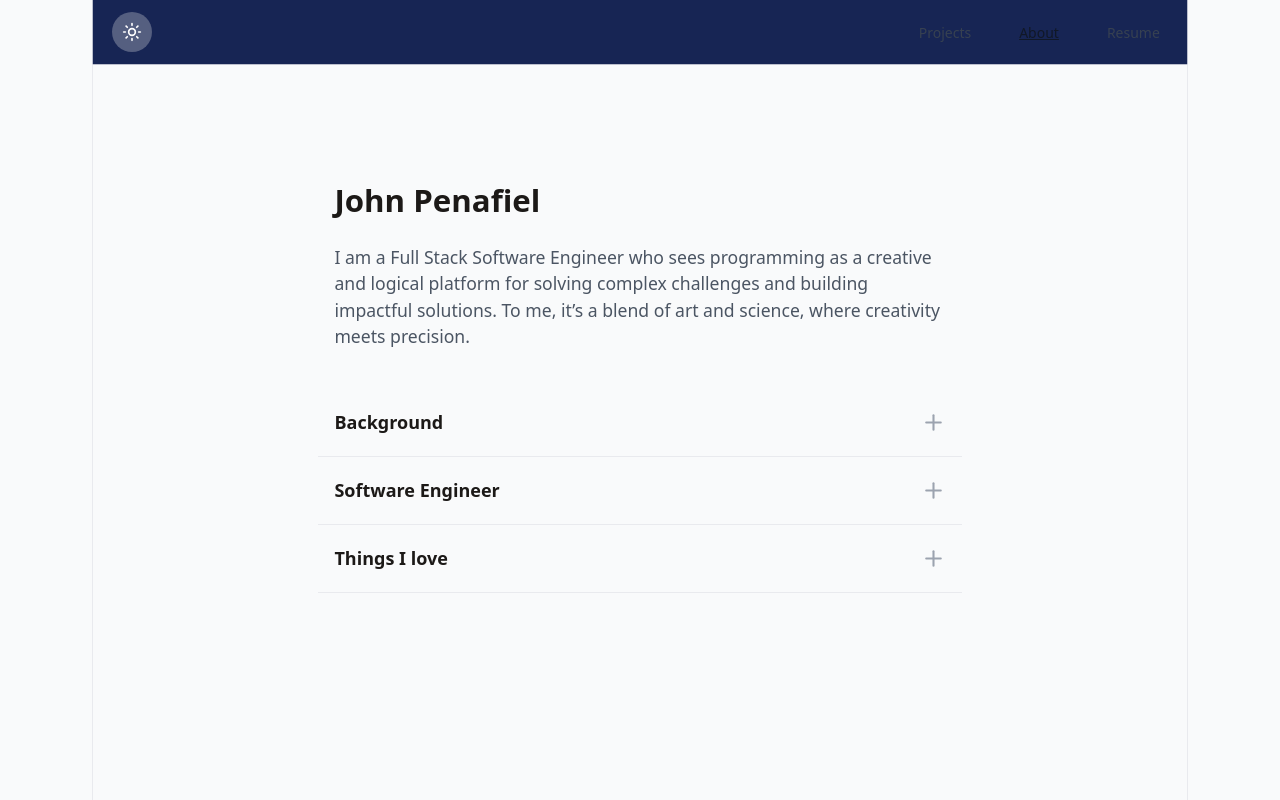
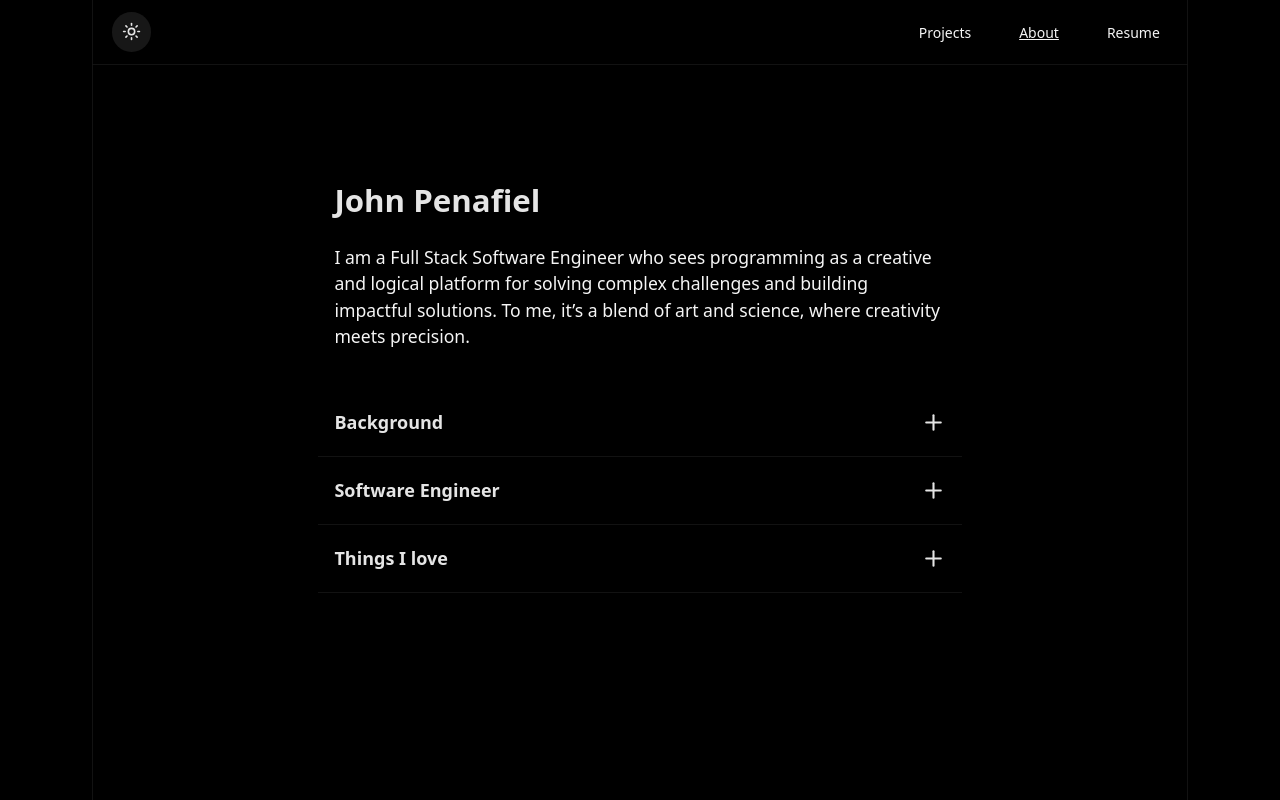
Before and after one commit to johnjohnpenafiel/Portfolio, a Next.js app: page /about in a window 1280 px wide. Both pictures are taken after a click on the icon 132 px from the left and 32 px from the top of the page. Shown: the top 800 px of the page. Built offline with nearby package versions, Linux system fonts and the light colour scheme.

Commit message:
add dark mode

```diff
--- a/app/about/components/AboutCard.tsx
+++ b/app/about/components/AboutCard.tsx
@@ -12,14 +12,16 @@ const AboutCard = ({ title, content }: Props) => {
   const [isOpen, setIsOpen] = useState(false);
 
   return (
-    <div className="py-5 || border-b border-gray-200/80">
+    <div className="py-5 || border-b border-gray-200/80 dark:border-neutral-900/80">
       <button
         onClick={() => setIsOpen(!isOpen)}
         className="flex w-full justify-between items-center px-4"
       >
-        <span className="text-lg font-semibold text-stone-900">{title}</span>
+        <span className="text-lg font-semibold text-stone-900 dark:text-neutral-200">
+          {title}
+        </span>
         <span
-          className={`text-gray-400 text-xl md:text-2xl transition-transform duration-500 ${
+          className={`text-gray-400 dark:text-neutral-200 text-xl md:text-2xl transition-transform duration-500 ${
             isOpen && "rotate-45"
           }`}
         >
@@ -27,7 +29,7 @@ const AboutCard = ({ title, content }: Props) => {
         </span>
       </button>
       <div
-        className={`grid overflow-hidden transition-all duration-300 ease-in-out text-slate-600 ${
+        className={`grid overflow-hidden transition-all duration-300 ease-in-out text-slate-600 dark:text-neutral-100 ${
           isOpen ? "grid-rows-[1fr] pt-3" : "grid-rows-[0fr] delay-75"
         }`}
       >
--- a/app/about/page.tsx
+++ b/app/about/page.tsx
@@ -5,13 +5,13 @@ import { aboutInfo } from "@/data";
 
 const About = () => {
   return (
-    <div className="min-h-screen flex -mt-[64px] || bg-[#f9fafb]">
+    <div className="min-h-screen flex -mt-[64px] || bg-[#f9fafb] dark:bg-black">
       <section className="md:mx-[17%]">
         <div className="flex flex-col m-10 mt-28 md:mt-44 px-4">
-          <h1 className="text-3xl font-semibold text-stone-900">
+          <h1 className="text-3xl font-semibold text-stone-900 dark:text-neutral-200">
             John Penafiel
           </h1>
-          <p className="pt-5 || text-gray-600 text-md font-light">
+          <p className="pt-5 || text-gray-600 text-md font-light dark:text-neutral-100">
             I am a Full Stack Software Engineer who sees programming as a
             creative and logical platform for solving complex challenges and
             building impactful solutions. To me, it’s a blend of art and
--- a/app/globals.css
+++ b/app/globals.css
@@ -4,9 +4,9 @@
 
 /* Kodchasan Font */
 
-body {
+/* body {
   background-color: rgb(249, 250, 251);
-}
+} */
 
 @font-face {
   font-family: "Kodchasan";
--- a/app/layout.tsx
+++ b/app/layout.tsx
@@ -29,15 +29,15 @@ export default function RootLayout({
   return (
     <html lang="en" suppressHydrationWarning>
       <body
-        className={`${geistSans.variable} ${geistMono.variable} antialiased`}
+        className={`${geistSans.variable} ${geistMono.variable} antialiased dark:bg-black bg-lightBackground`}
       >
         <main className="lg:mx-[7.2%]">
-          <div className="fixed inset-y-[-100vh] left-[7.2%] w-px lg:bg-gray-200/80 z-50"></div>
-          <div className="fixed inset-y-[-100vh] right-[7.2%] w-px lg:bg-gray-200/80 z-50"></div>
+          <div className="fixed inset-y-[-100vh] left-[7.2%] w-px lg:bg-gray-200/80 dark:lg:bg-neutral-900/80 z-50"></div>
+          <div className="fixed inset-y-[-100vh] right-[7.2%] w-px lg:bg-gray-200/80 dark:lg:bg-neutral-900/80 z-50"></div>
 
-          <div className="fixed inset-y-0 left-[28.5%] w-px border-r border-dashed border-neutral-200/40 -z-10"></div>
-          <div className="fixed inset-y-0 left-[50%] w-px border-r border-dashed border-neutral-200/40 -z-10"></div>
-          <div className="fixed inset-y-0 left-[71.5%] w-px border-r border-dashed border-neutral-200/40 -z-10"></div>
+          <div className="fixed inset-y-0 left-[28.5%] w-px border-r border-dashed border-neutral-200/40 dark:border-neutral-800/40 -z-10"></div>
+          <div className="fixed inset-y-0 left-[50%] w-px border-r border-dashed border-neutral-200/40 dark:border-neutral-800/40 -z-10"></div>
+          <div className="fixed inset-y-0 left-[71.5%] w-px border-r border-dashed border-neutral-200/40 dark:border-neutral-800/40 -z-10"></div>
           <Providers>
             <Navbar />
             {children}
--- a/app/page.tsx
+++ b/app/page.tsx
@@ -9,13 +9,13 @@ function Home() {
         <Hero />
       </section>
       {/* ----- PROJECT SECTION ----- */}
-      <section className="flex flex-col h-44 items-center justify-center || bg-[#f9fafb] dark:bg-blue-900">
-        <div className="border-b w-8 border-gray-500"></div>
-        <div className="text-xl md:text-2xl text-stone-800 font-medium mb-2">
-          Projects
+      <section>
+        <div className="flex flex-col h-44 items-center justify-center || bg-[#f9fafb] dark:bg-black">
+          <div className="border-b w-8 border-gray-400"></div>
+          <p className="text-xl md:text-2xl text-stone-800 dark:text-neutral-200 font-medium mb-3">
+            Projects
+          </p>
         </div>
-      </section>
-      <section>
         <ProjectSection />
       </section>
     </div>
--- a/app/projects/[projectId]/page.tsx
+++ b/app/projects/[projectId]/page.tsx
@@ -46,7 +46,7 @@ const Projects = () => {
   }, []);
 
   return (
-    <div className="min-h-screen -mt-[64px] bg-[#f9fafb]">
+    <div className="min-h-screen -mt-[64px] bg-[#f9fafb] dark:bg-black">
       <div className="flex flex-col xl:flex-row w-full h-full pt-28 md:pt-40 md:pb-10">
         {/* ----- PROJECT DATA SECTION ------ */}
         <div className="xl:w-1/2 mx-10 md:ml-16">
@@ -55,19 +55,23 @@ const Projects = () => {
             {project?.name}
           </div>
           {/* TITLE */}
-          <div className=" text-md md:text-2xl xl:text-3xl font-black text-stone-800">
+          <div className=" text-md md:text-2xl xl:text-3xl font-black text-stone-800 dark:text-neutral-300">
             {project?.title}
           </div>
           {/* DESCRIPTION */}
-          <div className="mt-4 mb-8 font-light text-sm md:text-base lg:text-md text-pretty">
+          <div className="mt-4 mb-8 font-light text-sm md:text-base lg:text-md text-pretty dark:text-neutral-200">
             {project?.description}
           </div>
           {/* DETAILS */}
           <div className="mt-4 text-pretty">
             {project?.details.map((detail) => (
               <div key={detail.name} className="flex text-xm md:text-sm mb-1">
-                <p className="mr-1 font-semibold">{detail.name}</p>
-                <p>{detail.description}</p>
+                <p className="mr-1 font-semibold dark:text-neutral-400">
+                  {detail.name}
+                </p>
+                <p className="dark:text-neutral-100 dark:font-normal">
+                  {detail.description}
+                </p>
               </div>
             ))}
           </div>
@@ -82,8 +86,9 @@ const Projects = () => {
                   href={link.url}
                   target="_blank"
                   rel="noopener noreferrer"
-                  className={`flex items-center text-sm text-stone-500 border-2 rounded-md md:border-none ${
-                    link.url && "hover:text-stone-700"
+                  className={`flex items-center text-sm text-stone-500 dark:text-neutral-400 border-2 rounded-md md:border-none ${
+                    link.url &&
+                    "hover:text-stone-700 dark:hover:text-neutral-200"
                   }`}
                 >
                   <div className="flex m-2">
--- a/components/Navbar.tsx
+++ b/components/Navbar.tsx
@@ -39,20 +39,11 @@ const Navbar = () => {
   ];
 
   return (
-    <nav className="relative py-3 px-7 md:px-5 || border-b border-gray-200/80 bg-[#f9fafb] dark:bg-blue-950">
+    <nav className="relative py-3 px-7 md:px-5 || border-b border-gray-200/80 dark:border-neutral-900/80 bg-[#f9fafb] dark:bg-black">
       <div className="flex items-center justify-between h-[40px]">
-        {/* PARALLAX UI LOGO */}
-        <div className="bg-neutral-200/30 hover:bg-neutral-300/30 rounded-full w-10 h-10 items-center justify-center flex">
-          <ThemeSwitch />
-        </div>
-        {/* <Link href="/">
-          <Image
-            src="/images/Logo.svg"
-            width={40}
-            height={40}
-            alt="Picture of the author"
-          />
-        </Link> */}
+        {/* LIGHT/DARK SWITCH BUTTON */}
+        <ThemeSwitch />
+
         {/* MOBILE MENU BUTTON */}
         <button
           className="flex pt-[4px] md:hidden"
@@ -80,7 +71,7 @@ const Navbar = () => {
                 href={menuItem.href}
                 target={menuItem.target}
                 rel={menuItem.rel}
-                className={`text-gray-700 hover:text-gray-900 ${
+                className={`text-gray-700 dark:text-neutral-100 hover:text-gray-900 dark:hover:text-neutral-400 ${
                   menuItem.active && "underline decoration-1 text-gray-900"
                 }`}
               >
@@ -93,7 +84,7 @@ const Navbar = () => {
 
       {/* MOBILE MENU */}
       <ul
-        className={`absolute flex flex-col left-0 w-full md:hidden items-center space-y-5 py-14 || bg-[#f9fafb] border-b border-gray-200/80 transition-transform origin-top duration-500 ease-in-out
+        className={`absolute flex flex-col left-0 w-full md:hidden items-center space-y-5 py-14 || bg-[#f9fafb] dark:bg-black border-b border-gray-200/80 dark:border-neutral-900/80 transition-transform origin-top duration-500 ease-in-out
            ${
              isMenuOpen
                ? "scale-y-100 pointer-events-auto"
@@ -107,7 +98,7 @@ const Navbar = () => {
               target={menuItem.target}
               rel={menuItem.rel}
               onClick={() => setIsMenuOpen(!isMenuOpen)}
-              className={`text-gray-700 hover:text-gray-900 text-2xl transition-opacity ease-in-out
+              className={`text-gray-700 dark:text-neutral-100 hover:text-gray-900 dark:hover:text-neutral-400 text-2xl transition-opacity ease-in-out
                 ${menuItem.active && "underline text-gray-900"}
                 ${
                   isMenuOpen
--- a/components/ThemeSwitch.tsx
+++ b/components/ThemeSwitch.tsx
@@ -26,13 +26,18 @@ export default function ThemeSwitch() {
     );
 
   if (resolvedTheme === "dark") {
-    return <LuSun className="text-xl" onClick={() => setTheme("light")} />;
+    return (
+      <LuSun
+        className="text-4xl text-neutral-200 bg-neutral-900 hover:bg-neutral-800 rounded-full p-[10px]"
+        onClick={() => setTheme("light")}
+      />
+    );
   }
 
   if (resolvedTheme === "light") {
     return (
       <PiMoonLight
-        className="text-xl text-gray-800"
+        className="text-4xl text-gray-800 bg-neutral-200/30 hover:bg-neutral-300/50 rounded-full p-[10px]"
         onClick={() => setTheme("dark")}
       />
     );
--- a/tailwind.config.ts
+++ b/tailwind.config.ts
@@ -22,6 +22,9 @@ const config: Config = {
       title: "5rem",
     },
     extend: {
+      colors: {
+        lightBackground: "rgb(249, 250, 251)",
+      },
       fontFamily: {
         kodchasan: ["Kodchasan", "sans-serif"],
       },
```
Also changed, not shown: components/Footer.tsx (+9 -9 lines), components/Hero.tsx (+11 -8 lines), components/ProjectCard.tsx (+9 -6 lines).
